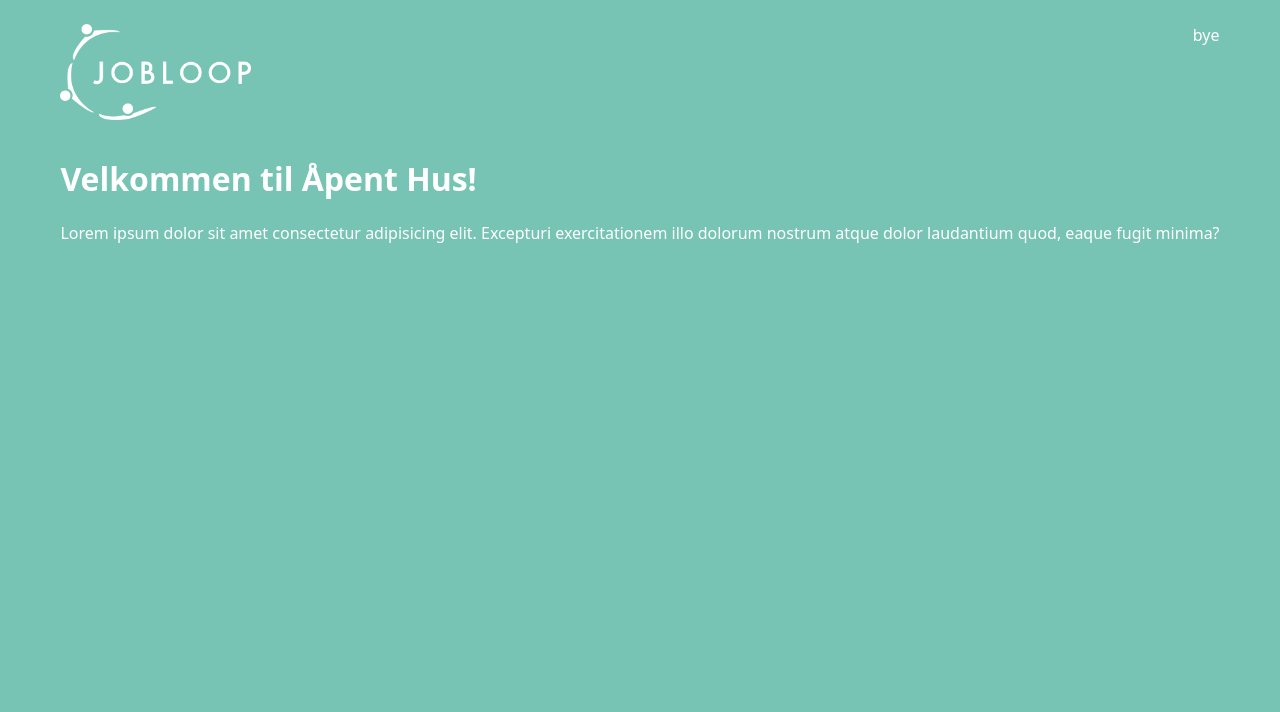
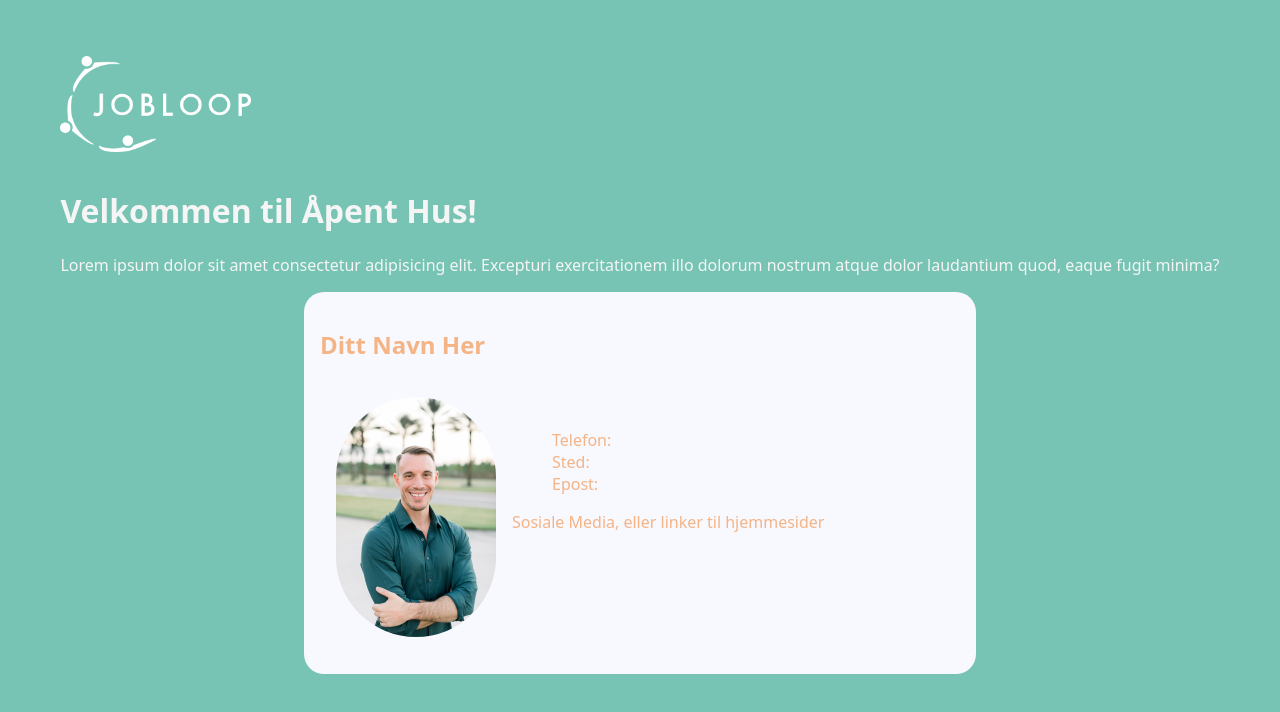
Before and after one commit to KaiM-B04/Aapent-hus-KH, a plain HTML site: page index.html in a window 1280 px wide. Drawn offline with Linux system fonts and the light colour scheme.

Commit message:
template setup

```diff
--- a/css/card.css
+++ b/css/card.css
@@ -1,3 +1,32 @@
 /* Velkommen til Åpent Hus på Kodehode!*/
 
 /* Visitkort styling */
+
+.container {
+  background-color: ghostwhite;
+  width: 40rem;
+  border-radius: 20px;
+  padding: 1rem;
+  color: var(--peach);
+}
+
+.card {
+  display: flex;
+  flex-direction: row;
+  padding: 1rem;
+}
+
+.pro-pic {
+  max-height: 15rem;
+  max-width: 15rem;
+  border-radius: 5rem;
+}
+
+ul {
+  list-style: none;
+}
+
+.info {
+  padding: 1rem;
+  flex-direction: column;
+}
--- a/css/styles.css
+++ b/css/styles.css
@@ -23,6 +23,7 @@
   --light: #f8f9fa;
   --dark: #343a40;
   --primary-blue: #77c4b4;
+  --peach: #f4a366cc;
   box-sizing: border-box;
   font-family: system-ui, -apple-system, BlinkMacSystemFont, "Segoe UI", Roboto,
     Oxygen, Ubuntu, Cantarell, "Open Sans", "Helvetica Neue", sans-serif;
@@ -31,8 +32,9 @@
 html,
 body {
   background-color: var(--primary-blue);
-  color: white;
+  color: whitesmoke;
   display: flex;
   align-items: center;
   flex-direction: column;
+  padding: 1rem;
 }
--- a/index.html
+++ b/index.html
@@ -11,16 +11,36 @@
   <body>
     <nav>
       <img class="logo" src="images/jobloop-logo-white (1).png" />
-      <div>bye</div>
     </nav>
     <hero>
       <h1>Velkommen til Åpent Hus!</h1>
-      <!-- Image of jobloop logo -->
       <p>
         Lorem ipsum dolor sit amet consectetur adipisicing elit. Excepturi
         exercitationem illo dolorum nostrum atque dolor laudantium quod, eaque
         fugit minima?
       </p>
     </hero>
+    <main class="container">
+      <h2 class="Name">Ditt Navn Her</h2>
+      <div class="card">
+        <div class="img-box">
+          <!-- Image goes here -->
+          <img
+            src="images/profil-2.jpg"
+            alt="image of person"
+            class="pro-pic"
+          />
+        </div>
+        <div class="info">
+          <!--  -->
+          <ul>
+            <li>Telefon:</li>
+            <li>Sted:</li>
+            <li>Epost:</li>
+          </ul>
+          <p class="some">Sosiale Media, eller linker til hjemmesider</p>
+        </div>
+      </div>
+    </main>
   </body>
 </html>
```
Also changed, not shown: images/profil-1.jpg (added), images/profil-2.jpg (added), images/profil-3.jpg (added), images/profil-4.jpg (added), images/profil-5.jpg (added), images/profil-6.jpg (added), images/profil-7.jpg (added), images/profil-8.jpg (added).
